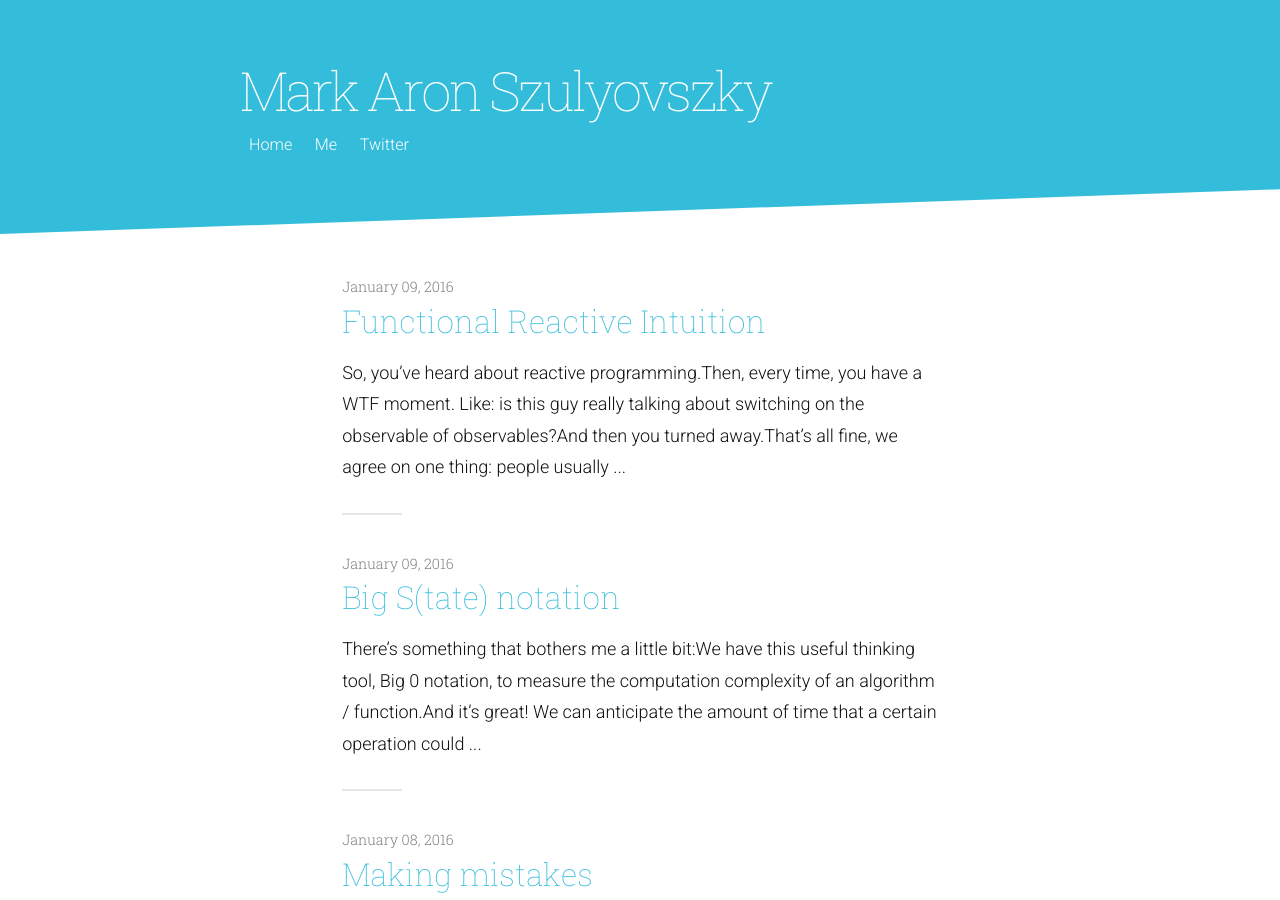
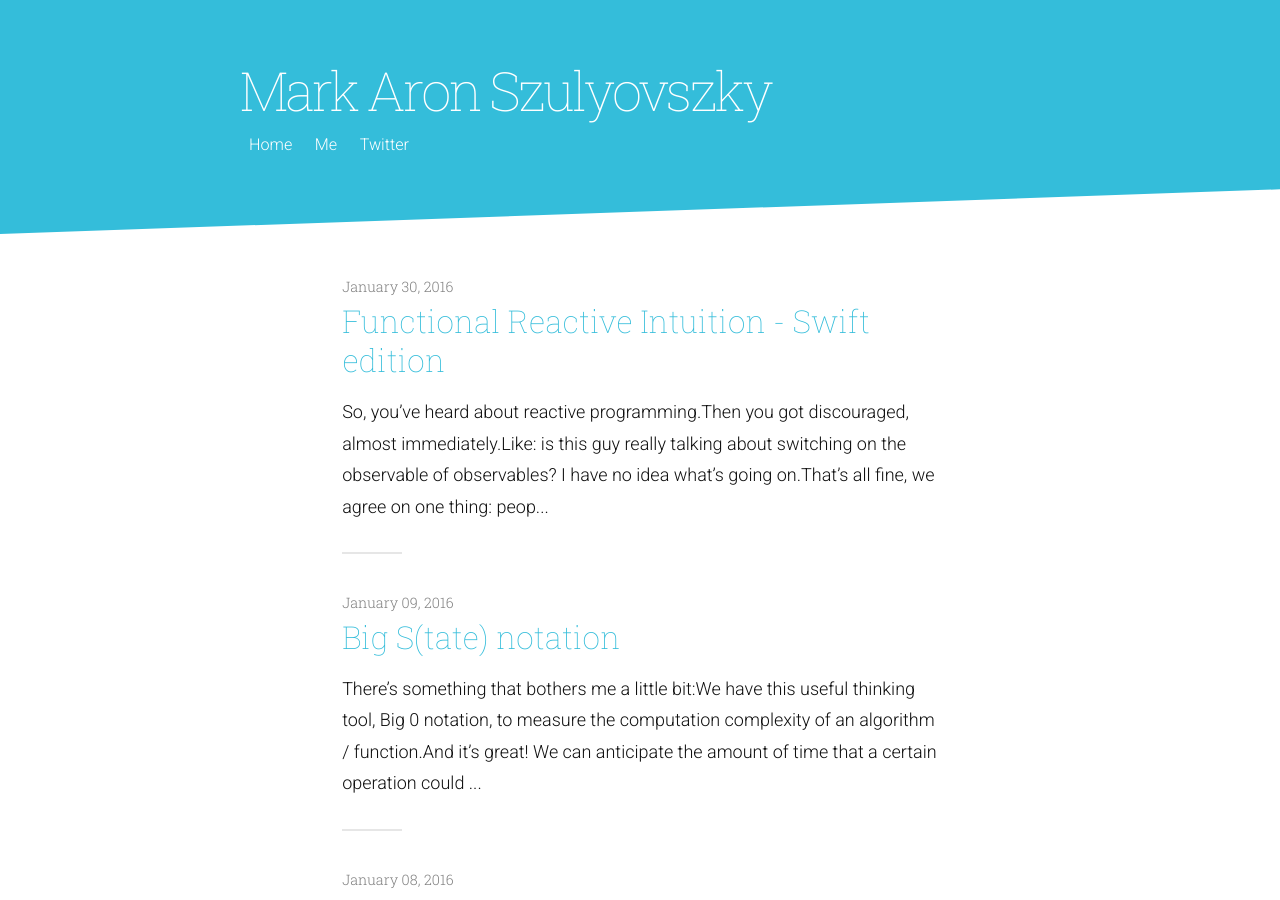
Before and after one commit to almostintuitive/itchingpixels.github.io, a Jekyll site: the page built from index.html, in a window 1280 px wide and 900 px high. Built offline with Jekyll 4.4.1, drawn with Linux system fonts in a browser that asks for light colours; nearby versions of some CDN libraries; the list of posts is cut into pages by our own code; some of the changed lines change nothing that is shown.

Commit message:
functional-reactive-intuition: minor typos, style improvements

```diff
--- a/_config.yml
+++ b/_config.yml
@@ -26,3 +26,4 @@
 
 # Build settings
 markdown: kramdown
+gems: [jekyll-paginate,  jekyll-gist]
--- /dev/null
+++ b/_posts/2016-01-28-functional-reactive-intuition-swift.markdown
@@ -0,0 +1,199 @@
+---
+layout: post
+title:  "Functional Reactive Intuition - Swift edition"
+date:   2016-01-30
+---
+
+
+So, you’ve heard about reactive programming.
+Then you got discouraged, almost immediately.
+
+Like: is this guy really talking about switching on the observable of observables? I have no idea what's going on.
+
+That’s all fine, we agree on one thing: people usually try to explain functional programming in a way that only makes sense to people who *already know functional* programming.
+
+Let me show you something, maybe it can help with your appetite.
+
+Have you heard of pipes? streams? signals? observables? eventemitters?
+Let’s imagine they’re all the same: channels that emit events, over time.
+
+And just in this moment, your boss interrupts you.
+She asks you to implement a new feature in the app. She gives you this brief:
+
+### *When the user starts simultaneously panning and rotating an object, start a countdown from 3. Stop the timer either when the countdown ends or when the user stops the gestures.*
+
+
+
+This is gonna be a mission critical part of the app. There’s no way you can make a mistake here.
+
+So, as an imperative programmer, you start thinking about what do you need to keep track of in order to implement this:
+Let’s see:
+
+*"user starts simultaneously panning and rotating an object"* - okay, I need to store this in a variable.
+I mean, otherwise how else can I check if both of them happening at the same time?
+
+*“Stop the timer either when the countdown ends”* - means I’ll need to keep track of the timer. And also, the number of seconds left.
+
+Etc, etc.
+
+So, you get the idea: we’re building a kind-of data structure describing what’s exactly happening at the screen, in this specific moment, so we can compare the old state with the new state - this is how we're building our control-flow.
+With *ifs*.
+
+
+{% highlight swift %}
+
+var panPresent = false
+var pinchPresent = false
+var gestureTimer: NSTimer?
+var secondsLeft = 3
+
+func handlePan(panGesture: UIPanGestureRecognizer) {
+  if panGesture.state == .Began && self.panPresent == false {
+    self.panPresent = true
+    self.checkIfBothGesturesPresent()
+  } else if panGesture.state == .Ended {
+    self.panPresent = false
+    self.stopTimerIfNeeded()
+  }
+}
+
+func handlePinch(pinchGesture: UIPinchGestureRecognizer) {
+  if pinchGesture.state == .Began && self.pinchPresent == false {
+    self.pinchPresent = true
+    self.checkIfBothGesturesPresent()
+  } else if pinchGesture.state == .Ended {
+    self.pinchPresent = false
+    self.stopTimerIfNeeded()
+  }
+}
+
+func checkIfBothGesturesPresent() {
+  if self.pinchPresent == true && self.panPresent == true && self.gestureTimer == nil {
+    self.secondsLeft = 3
+    self.gestureTimer = NSTimer.scheduledTimerWithTimeInterval(1, target: self, selector: “tick:”...
+    print("started")
+  }
+}
+
+func stopTimerIfNeeded() {
+  if let gestureTimer = gestureTimer {
+    gestureTimer.invalidate()
+    self.gestureTimer = nil
+    print("completed")
+  }
+}
+
+func tick(timer: NSTimer) {
+  if self.secondsLeft <= 0 {
+    self.stopTimerIfNeeded()
+    return
+  }
+  self.secondsLeft--
+  print("tick")
+}
+{% endhighlight %}
+
+
+So, we turned our original sentence into this:
+
+{% highlight swift %}
+
+- When the user touches the screen
+  - Check if a user is panning an object, store that information
+    - Check if both gestures are running simultaneously
+      - start a timer, from 3, counting down.
+  - Check if the user is rotating an object, store that information
+    - Check if both gestures are running simultaneously
+      - start a timer, from 3, counting down.
+  - Check if the user stopped panning
+    - Stop the timer if needed
+  - Check if the user stopped rotating
+    - Stop the timer if needed
+
+- When the timer ticks, decrease the number of seconds left
+	- If the number of seconds left is zero, stop the timer*
+
+{% endhighlight %}
+
+
+Ohh my god, it involves having 4 temporarily variables expressing the state of the UI!
+
+Also, it is *nothing* like the original English sentence. The logic is buried between if statements, where we set random booleans.
+We write functions to eliminate duplicated code. And the we jump around like an inconsistent bugs bunny - there are 5 of them, all calling each other.
+
+How can we improve upon this?
+
+So, the question that reactive programming can help you with is:
+
+### How can you replace all those "if" instances with "when"?
+
+
+Let's have a look!
+
+{% highlight swift %}
+
+override func viewDidLoad() {
+  super.viewDidLoad()
+
+  let pan = UIPanGestureRecognizer()
+  let pinch = UIPinchGestureRecognizer()
+
+  // condition: when pan has begun
+  let panStarted = pan.rx_event.filter { gesture in gesture.state == .Began }
+  // condition: when pan has ended
+  let panEnded = pan.rx_event.filter { gesture in gesture.state == .Ended }
+
+  // condition: when pinch has begun
+  let pinchStarted = pinch.rx_event.filter { gesture in gesture.state == .Began }
+  // condition: when pinch has ended
+  let pinchEnded = pinch.rx_event.filter { gesture in gesture.state == .Ended }
+
+  // condition: when both pan and pinch has begun
+  let bothGesturesStarted = Observable.of(panStarted, pinchStarted).merge(maxConcurrent: 1)
+  // condition: when both pan and pinch ended
+  let bothGesturesEnded = Observable.of(panEnded, pinchEnded).merge()
+
+  bothGesturesStarted.subscribeNext { _ in
+
+    // when bothGesturesStarted started, do this:
+    print("started")
+    // create a timer that ticks every second
+    let timer = Observable<Int>.timer(1, period: 1, scheduler: MainScheduler.instance)
+    // condition: but only three ticks
+    let timerThatTicksThree = timer.take(3)
+    // condition: and also, stop it immediately when both pan and pinch ended
+    let timerThatTicksThreeAndStops = timerThatTicksThree.takeUntil(bothGesturesEnded)
+
+    timerThatTicksThreeAndStops.subscribe(onNext: { count in
+      // when a tick happens, do this:
+      print("tick: \(count)")
+    }, onError: nil, onCompleted: {
+      // when the timer completes, do this:
+      print("completed")
+    }, onDisposed: nil)
+  }
+}
+
+{% endhighlight %}
+
+voila, all four of the temporary variables are gone!
+also, did you notice, that the code looks like this:
+
+{% highlight swift %}
+
+define condition “simultaneously panning and rotating”
+define condition “start a countdown from 3”
+define condition “when the user stops the gestures”
+define what a timer is
+
+now do this: “When the user starts simultaneously panning and rotating an object, start a countdown from 3.
+Stop the timer either when the countdown ends or when the user stops the gestures.”
+
+{% endhighlight %}
+
+You can also compress the syntax quite a bit, if you want to see how, [here's the link](https://github.com/itchingpixels/talks/blob/master/functional-reactive-intuition/Project/RFP/ReactiveShortViewController.swift) to the file!
+
+
+Have a look at the example project [here](https://github.com/itchingpixels/talks/tree/master/functional-reactive-intuition/Project) and feel free to play around.
+
+Does this makes sense? [Let me know](https://twitter.com/itchingpixels) what you think!
--- a/_posts/2016-01-28-functional-reactive-intuition.markdown
+++ /dev/null
@@ -1,172 +0,0 @@
----
-layout: post
-title:  "Functional Reactive Intuition"
-date:   2016-01-09
----
-
-
-So, you’ve heard about reactive programming.
-Then, every time, you have a WTF moment. Like: is this guy really talking about switching on the observable of observables?
-And then you turned away.
-
-That’s all fine, we agree on one thing: people usually try to explain functional programming in a way that only makes sense to people who already know functional programming.
-
-Let me show you something, maybe it can help with your appetite.
-
-Have you heard of pipes? streams? signals? observables?
-Let’s imagine they’re all the same: channels that emit events, over time.
-Like an
-
-And just in this moment, your boss interrupts you.
-She asks you to implement a new feature in the app:
-*“When the user starts simultaneously panning and rotating an object, start a countdown from 3. Stop the timer either when the countdown ends or when the user stops the gestures.”*
-
-This is gonna be a mission critical part of the software. There’s no way you can make a mistake here.
-
-So, as an imperative programmer, you start thinking about what do you need to keep track of in order to implement this:
-So let’s see: *"user starts simultaneously panning and rotating an object"* - okay, I need to store this in a variable.
-I mean, otherwise how else can I check if both of them happening at the same time?
-Also, *“Stop the timer either when the countdown ends”* means I’ll need to keep track of the timer. And also, the number of seconds left.
-So, you get the idea: we’re building a kind-of data structure describing what’s exactly happening at the moment, so we can process it.
-
-
-{% highlight objc %}
-
-  var panPresent = false
-  var pinchPresent = false
-  var gestureTimer: NSTimer?
-  var secondsLeft = 3
-
-  func handlePan(panGesture: UIPanGestureRecognizer) {
-    if panGesture.state == .Began && self.panPresent == false {
-      self.panPresent = true
-      self.checkIfBothGesturesPresent()
-    } else if panGesture.state == .Ended {
-      self.panPresent = false
-      self.stopTimerIfNeeded()
-    }
-  }
-
-  func handlePinch(pinchGesture: UIPinchGestureRecognizer) {
-    if pinchGesture.state == .Began && self.pinchPresent == false {
-      self.pinchPresent = true
-      self.checkIfBothGesturesPresent()
-    } else if pinchGesture.state == .Ended {
-      self.pinchPresent = false
-      self.stopTimerIfNeeded()
-    }
-  }
-
-  func checkIfBothGesturesPresent() {
-    if self.pinchPresent == true && self.panPresent == true && self.gestureTimer == nil {
-      self.secondsLeft = 3
-      self.gestureTimer = NSTimer.scheduledTimerWithTimeInterval(1, target: self, selector: “tick:”...
-      print("started")
-    }
-  }
-
-  func stopTimerIfNeeded() {
-    if let gestureTimer = gestureTimer {
-      gestureTimer.invalidate()
-      self.gestureTimer = nil
-      print("completed")
-    }
-  }
-
-  func tick(timer: NSTimer) {
-    if self.secondsLeft <= 0 {
-      self.stopTimerIfNeeded()
-      return
-    }
-    self.secondsLeft--
-    print("tick")
-  }
-{% endhighlight %}
-
-
-Let’s see what’s going on here:
-
-So, we turn our original sentence into this:
-
-**when the user touches the screen
-  check if a user is panning an object, store that information
-    check if both gestures are running simultaneously, if yes, start a timer, from 3, counting down.
-  check if the user is rotating an object, store that information
-    check if both gestures are running simultaneously, if yes, start a timer, from 3, counting down.
-  check if the user stopped panning
-    stop the timer if needed
-  check if the user stopped rotating
-    stop the timer if needed
-
-when the timer ticks, decrease the number of seconds left
-  if the number of seconds left is zero, stop the timer**
-
-Ohh my god, it involves having 4 temporarily variables expressing the state of the UI!
-Also, it is nothing like the original English sentence. The logic is buried between if statements, where we set random booleans. And we jump around like a bugs bunny - there are 5 functions, and we inconsistently jump between one another.
-
-So, the question that reactive programming can help you with is:
-How can you replace all those "if" instances with "when"?
-
-Let's have a look!
-
-{% highlight objc %}
-
-  override func viewDidLoad() {
-    super.viewDidLoad()
-
-    let pan = UIPanGestureRecognizer()
-    let pinch = UIPinchGestureRecognizer()
-
-    // condition: when pan has begun
-    let panStarted = pan.rx_event.filter { gesture in gesture.state == .Began }
-    // condition: when pan has ended
-    let panEnded = pan.rx_event.filter { gesture in gesture.state == .Ended }
-
-    // condition: when pinch has begun
-    let pinchStarted = pinch.rx_event.filter { gesture in gesture.state == .Began }
-    // condition: when pinch has ended
-    let pinchEnded = pinch.rx_event.filter { gesture in gesture.state == .Ended }
-
-    // condition: when both pan and pinch has begun
-    let bothGesturesStarted = Observable.of(panStarted, pinchStarted).merge(maxConcurrent: 1)
-    // condition: when both pan and pinch ended
-    let bothGesturesEnded = Observable.of(panEnded, pinchEnded).merge()
-
-    bothGesturesStarted.subscribeNext { _ in
-
-      // when bothGesturesStarted started, do this:
-      print("started")
-      // create a timer that ticks every second
-      let timer = Observable<Int>.timer(1, period: 1, scheduler: MainScheduler.instance)
-      // condition: but only three ticks
-      let timerThatTicksThree = timer.take(3)
-      // condition: and also, stop it immediately when both pan and pinch ended
-      let timerThatTicksThreeAndStops = timerThatTicksThree.takeUntil(bothGesturesEnded)
-
-      timerThatTicksThreeAndStops.subscribe(onNext: { count in
-        // when a tick happens, do this:
-        print("tick: \(count)")
-      }, onError: nil, onCompleted: {
-        // when the timer completes, do this:
-        print("completed")
-      }, onDisposed: nil)
-    }
-  }
-{% endhighlight %}
-
-voila, all four of the temporary variables are gone!
-also, did you notice, that the code looks like this:
-
-**define what “simultaneously panning and rotating” condition means
-define what “start a countdown from 3” condition means
-define what “when the user stops the gestures” condition means
-define what a timer is
-
-now do this: “When the user starts simultaneously panning and rotating an object, start a countdown from 3. Stop the timer either when the countdown ends or when the user stops the gestures.”**
-
-You can also compress the syntax quite a bit, if you want to see how, [here's the link](https://github.com/itchingpixels/talks/blob/master/functional-reactive-intuition/Project/RFP/ReactiveShortViewController.swift) to the file!
-
-
-Have a look at the example project [here](https://github.com/itchingpixels/talks/tree/master/functional-reactive-intuition/Project) and feel free to play around.
-
-Does this makes sense? [Let me know](https://twitter.com/itchingpixels) what you think!
```
